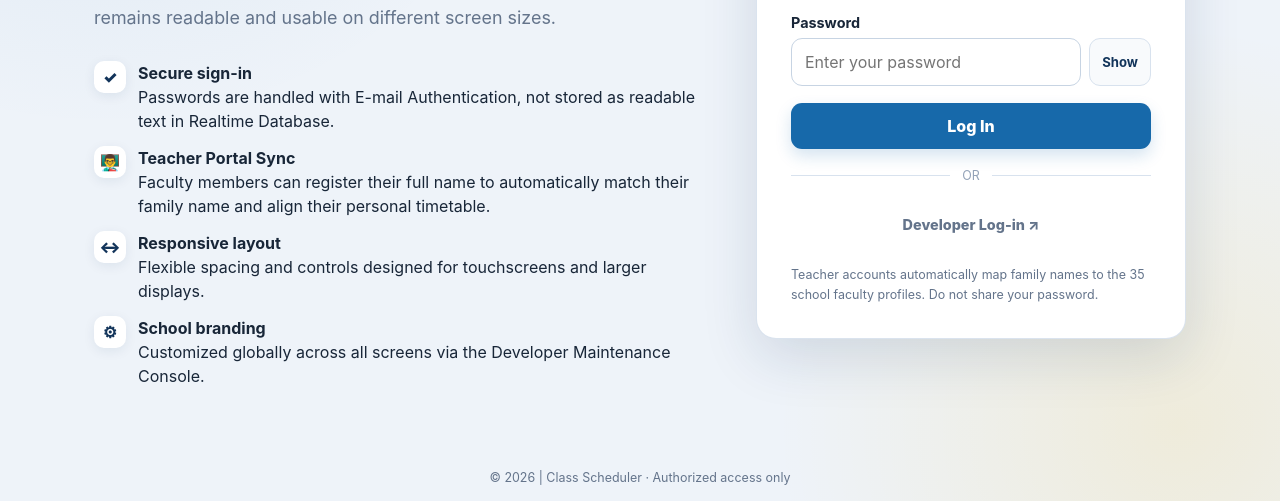
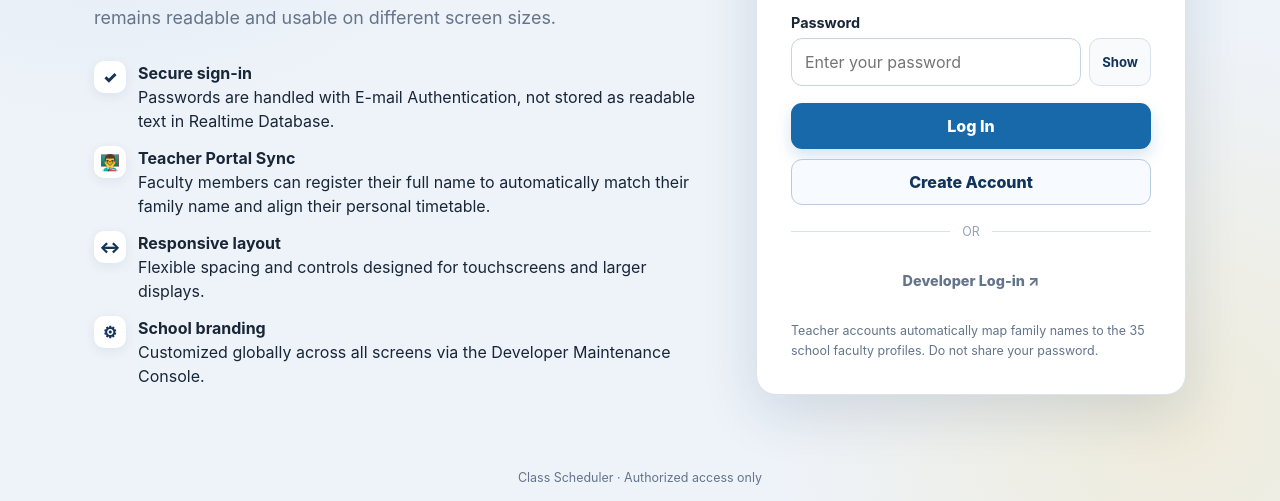
Before and after one commit to desk-education/scheduler, a plain HTML site: page index.html in a window 1280 px wide. Shown: the part 425-926 px from the top of the page. Drawn offline with Linux system fonts and the light colour scheme; no server answers.

Commit message:
Update index.html

```diff
--- a/index.html
+++ b/index.html
@@ -79,7 +79,7 @@
           </div>
         </div>
         <button class="primary-button" type="submit" id="loginButton">Log In</button>
-
+        <button class="secondary-button" type="button" id="createAccountButton">Create Account</button>
       </form>
 
       <!-- FORM 2: TEACHER REGISTRATION & LOGIN DEDICATED FORM -->
```
